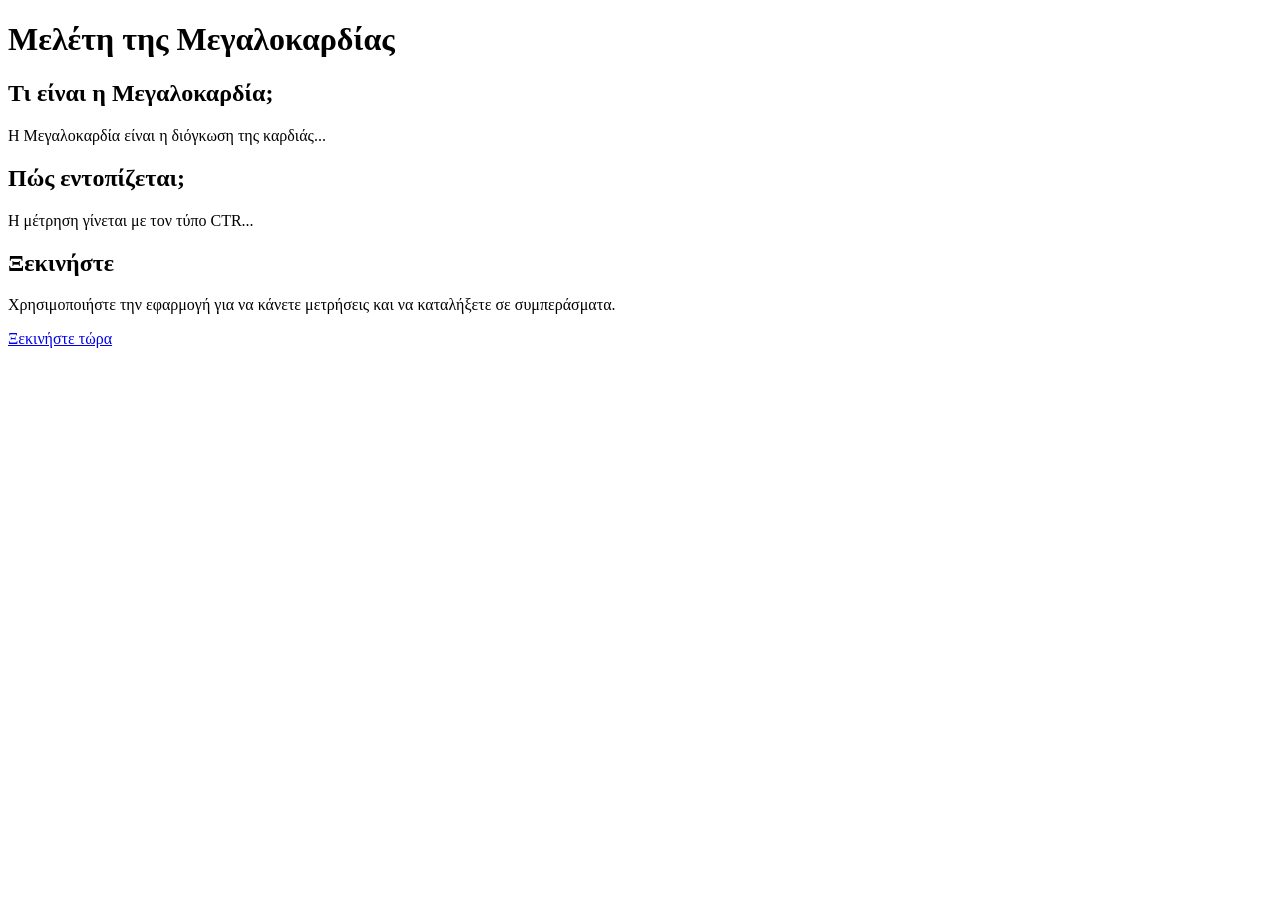
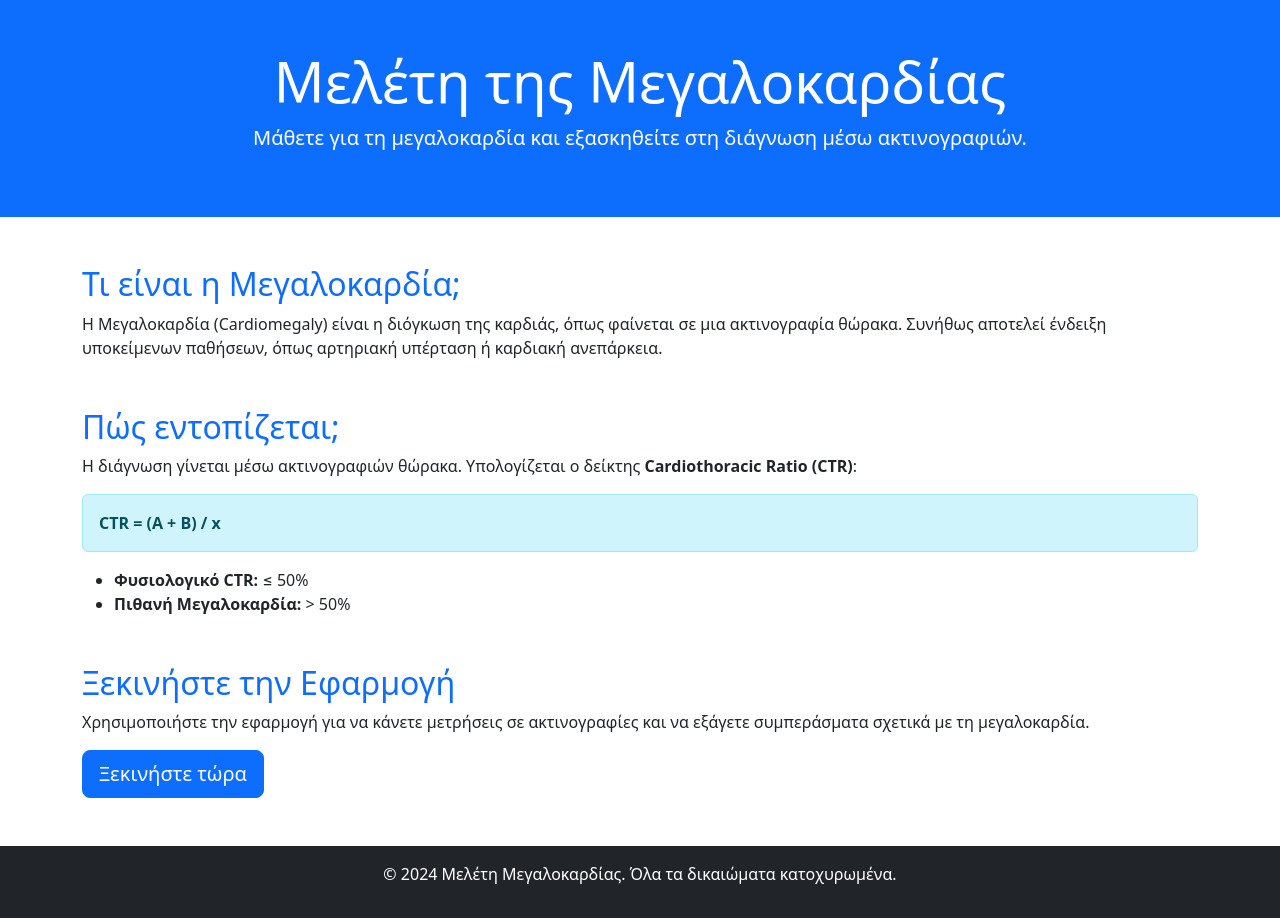
Before and after one commit to paulgai/DLO_Cardiomegaly, a plain HTML site: page index.html in a window 1280 px wide. Before the commit the page ends 800 px from the top, so only its background shows below. Drawn offline with nearby package versions, Linux system fonts and the light colour scheme.

Commit message:
Update index.html

```diff
--- a/index.html
+++ b/index.html
@@ -4,23 +4,60 @@
     <meta charset="UTF-8">
     <meta name="viewport" content="width=device-width, initial-scale=1.0">
     <title>Μελέτη Μεγαλοκαρδίας</title>
+    <!-- Bootstrap CSS -->
+    <link href="https://cdn.jsdelivr.net/npm/bootstrap@5.3.0-alpha3/dist/css/bootstrap.min.css" rel="stylesheet">
 </head>
 <body>
-    <header>
-        <h1>Μελέτη της Μεγαλοκαρδίας</h1>
+    <!-- Header -->
+    <header class="bg-primary text-white text-center py-5">
+        <div class="container">
+            <h1 class="display-4">Μελέτη της Μεγαλοκαρδίας</h1>
+            <p class="lead">Μάθετε για τη μεγαλοκαρδία και εξασκηθείτε στη διάγνωση μέσω ακτινογραφιών.</p>
+        </div>
     </header>
-    <section>
-        <h2>Τι είναι η Μεγαλοκαρδία;</h2>
-        <p>Η Μεγαλοκαρδία είναι η διόγκωση της καρδιάς...</p>
-    </section>
-    <section>
-        <h2>Πώς εντοπίζεται;</h2>
-        <p>Η μέτρηση γίνεται με τον τύπο CTR...</p>
-    </section>
-    <section>
-        <h2>Ξεκινήστε</h2>
-        <p>Χρησιμοποιήστε την εφαρμογή για να κάνετε μετρήσεις και να καταλήξετε σε συμπεράσματα.</p>
-        <a href="your-app-link.html">Ξεκινήστε τώρα</a>
-    </section>
+
+    <!-- Main Content -->
+    <main class="container my-5">
+        <!-- Τι είναι η Μεγαλοκαρδία -->
+        <section class="mb-5">
+            <h2 class="text-primary">Τι είναι η Μεγαλοκαρδία;</h2>
+            <p>
+                Η Μεγαλοκαρδία (Cardiomegaly) είναι η διόγκωση της καρδιάς, όπως φαίνεται σε μια ακτινογραφία θώρακα.
+                Συνήθως αποτελεί ένδειξη υποκείμενων παθήσεων, όπως αρτηριακή υπέρταση ή καρδιακή ανεπάρκεια.
+            </p>
+        </section>
+
+        <!-- Πώς εντοπίζεται -->
+        <section class="mb-5">
+            <h2 class="text-primary">Πώς εντοπίζεται;</h2>
+            <p>
+                Η διάγνωση γίνεται μέσω ακτινογραφιών θώρακα. Υπολογίζεται ο δείκτης <strong>Cardiothoracic Ratio (CTR)</strong>:
+            </p>
+            <div class="alert alert-info">
+                <strong>CTR = (A + B) / x</strong>
+            </div>
+            <ul>
+                <li><strong>Φυσιολογικό CTR:</strong> ≤ 50%</li>
+                <li><strong>Πιθανή Μεγαλοκαρδία:</strong> > 50%</li>
+            </ul>
+        </section>
+
+        <!-- Εφαρμογή -->
+        <section class="mb-5">
+            <h2 class="text-primary">Ξεκινήστε την Εφαρμογή</h2>
+            <p>
+                Χρησιμοποιήστε την εφαρμογή για να κάνετε μετρήσεις σε ακτινογραφίες και να εξάγετε συμπεράσματα σχετικά με τη μεγαλοκαρδία.
+            </p>
+            <a href="your-app-link.html" class="btn btn-primary btn-lg">Ξεκινήστε τώρα</a>
+        </section>
+    </main>
+
+    <!-- Footer -->
+    <footer class="bg-dark text-white text-center py-3">
+        <p>© 2024 Μελέτη Μεγαλοκαρδίας. Όλα τα δικαιώματα κατοχυρωμένα.</p>
+    </footer>
+
+    <!-- Bootstrap JS -->
+    <script src="https://cdn.jsdelivr.net/npm/bootstrap@5.3.0-alpha3/dist/js/bootstrap.bundle.min.js"></script>
 </body>
 </html>
```
